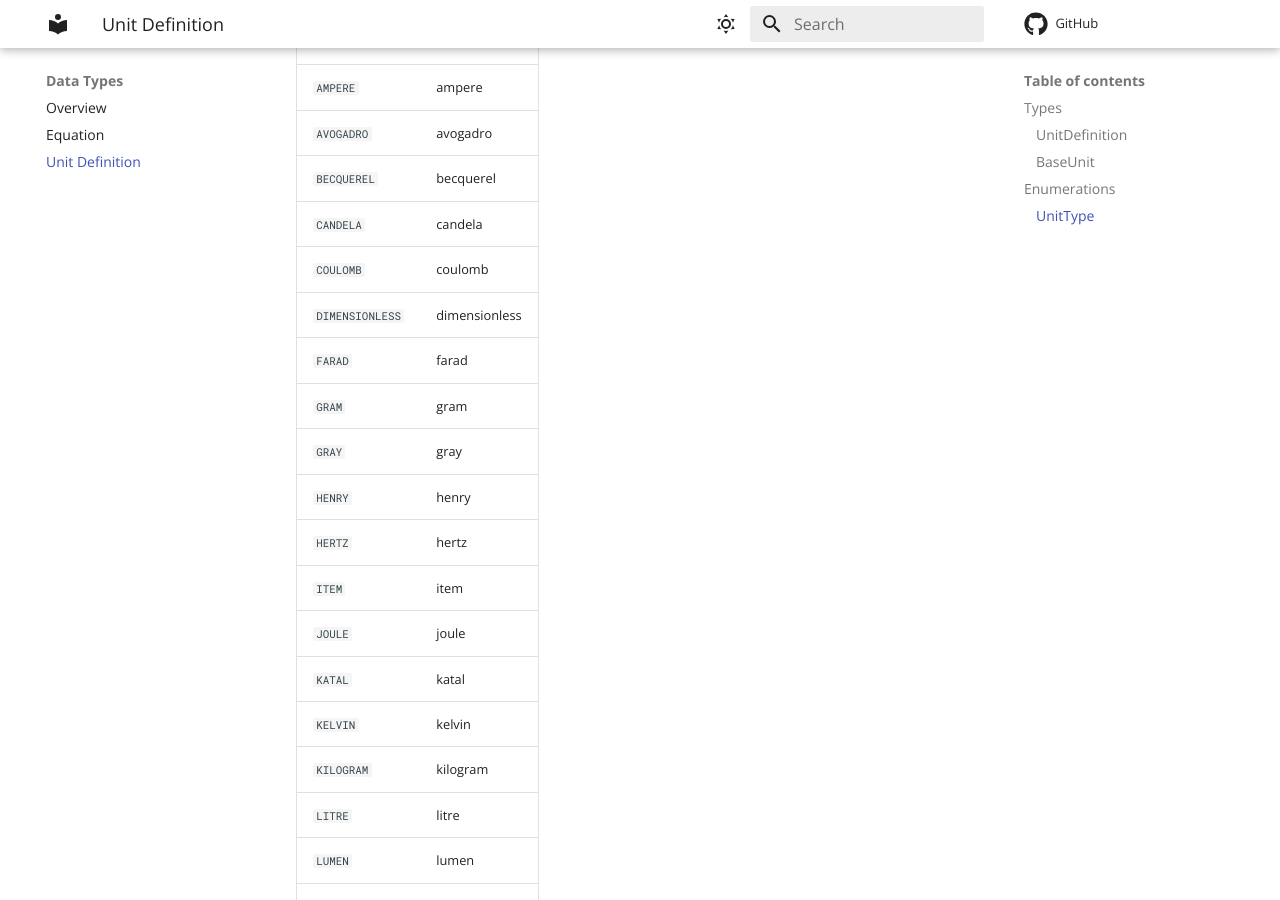
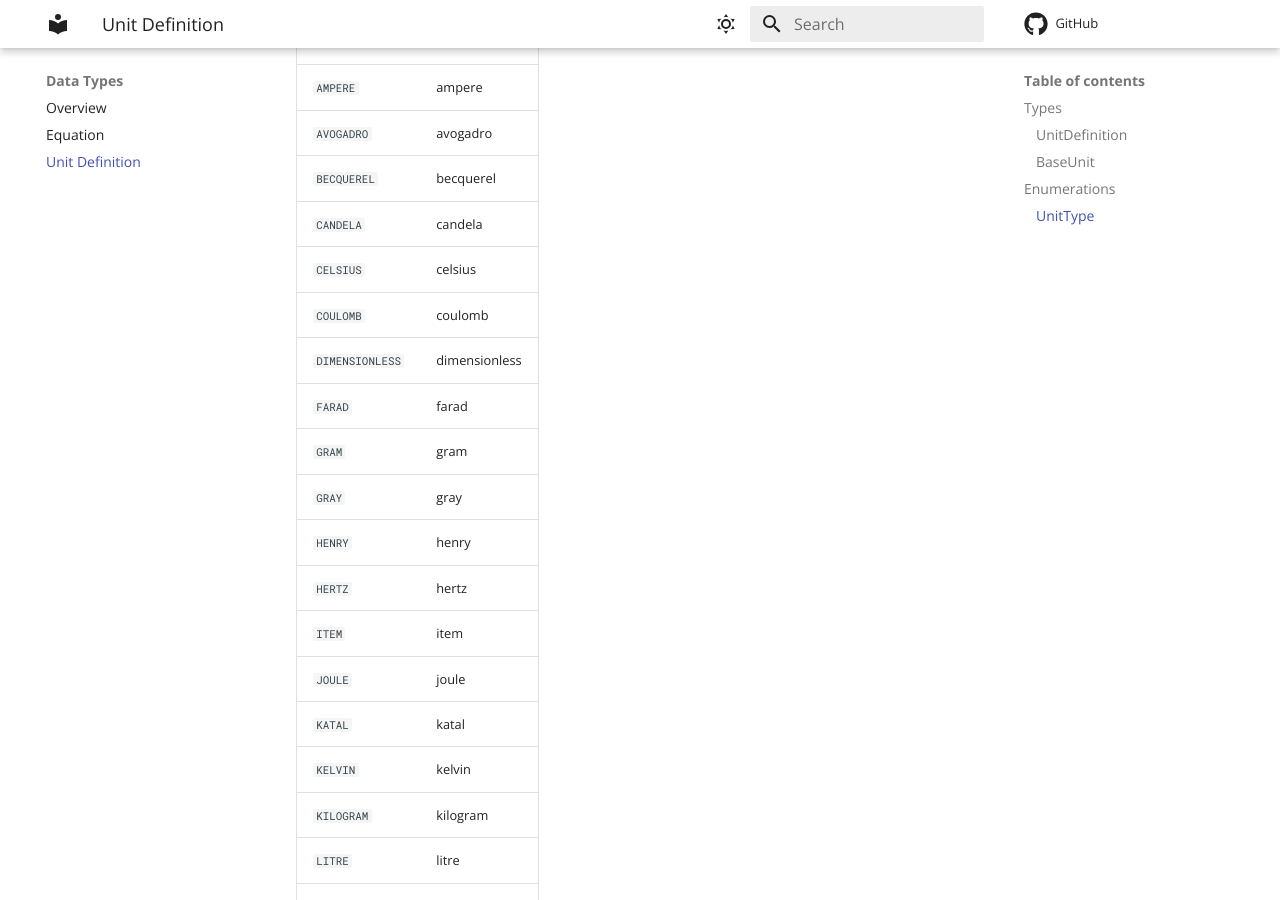
Before and after one commit to FAIRChemistry/md-models, an MkDocs documentation site: the page built from docs/types/unit-definition.md, in a window 1280 px wide and 900 px high, scrolled down 1425 px. Built offline with MkDocs 1.6.1 and Material for MkDocs 9.7.7, drawn with Linux system fonts in a browser that asks for light colours; comment, search, counter and statistics services are not loaded.

Commit message:
update internal types

```diff
--- a/docs/types/unit-definition.md
+++ b/docs/types/unit-definition.md
@@ -73,6 +73,7 @@ __scale__ `float`
 | `AVOGADRO` | avogadro |
 | `BECQUEREL` | becquerel |
 | `CANDELA` | candela |
+| `CELSIUS` | celsius |
 | `COULOMB` | coulomb |
 | `DIMENSIONLESS` | dimensionless |
 | `FARAD` | farad |
```
Also changed, not shown: 2 other files.
